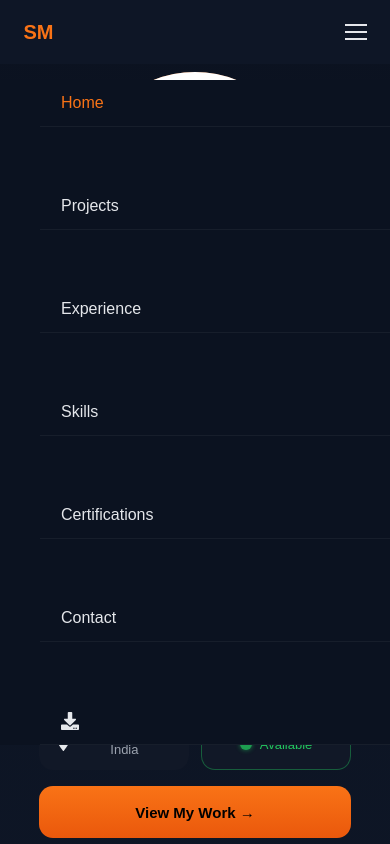
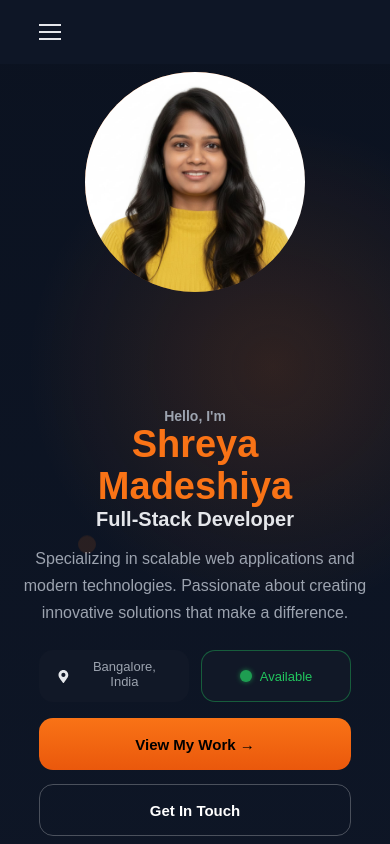
Before and after one commit to shreya-mad/Shreya-portfolio, a React (Vite) app: page / in a window 390 px wide. Shown: the top 844 px of the page. Built offline with nearby package versions, Linux system fonts and the light colour scheme.

Commit message:
navbar chnages

```diff
--- a/src/styles/Navbar.css
+++ b/src/styles/Navbar.css
@@ -1,9 +1,11 @@
-/* ========== RESET SAFETY ========== */
+/* ================= RESET ================= */
 * {
   box-sizing: border-box;
+  margin: 0;
+  padding: 0;
 }
 
-/* ========== NAVBAR ========== */
+/* ================= NAVBAR ================= */
 .navbar {
   position: fixed;
   top: 0;
@@ -14,11 +16,10 @@
   background: #0e1626;
   display: flex;
   align-items: center;
-  justify-content: space-between;
   z-index: 9999;
 }
 
-/* LEFT */
+/* ================= LEFT ================= */
 .nav-left {
   display: flex;
   align-items: center;
@@ -30,36 +31,69 @@
   color: #f97316;
 }
 
-/* CENTER LINKS (DESKTOP) */
+/* ================= NAV LINKS (DESKTOP) ================= */
 .nav-links {
   display: flex;
   list-style: none;
-  gap: 40px;
+  gap: 56px;
+  margin-left: auto; /* 🔥 push menu to right */
 }
 
 .nav-links li a {
   color: #e5e7eb;
   text-decoration: none;
   font-weight: 500;
+  position: relative;
 }
 
 .nav-links li a:hover {
   color: #f97316;
 }
 
-/* RIGHT */
+/* ================= ACTIVE LINK ================= */
+.nav-links a.active {
+  color: #f97316;
+}
+
+.nav-links a.active::after {
+  content: "";
+  position: absolute;
+  left: 0;
+  bottom: -6px;
+  width: 100%;
+  height: 2px;
+  background: #f97316;
+  border-radius: 2px;
+}
+
+/* ================= DOWNLOAD ICON ================= */
+.download-cv {
+  display: flex;
+  align-items: center;
+  font-size: 18px;
+  color: #e5e7eb;
+  transition: 0.3s;
+}
+
+.download-cv:hover {
+  color: #f97316;
+  transform: translateY(-2px);
+}
+
+/* ================= RIGHT ================= */
 .nav-right {
   display: flex;
   align-items: center;
   gap: 12px;
+  margin-left: 16px;
 }
 
-/* ========== HAMBURGER ========== */
+
+/* ================= HAMBURGER ================= */
 .hamburger {
   display: none; /* hidden on desktop */
   background: none;
   border: none;
-  padding: 0;
   cursor: pointer;
   flex-direction: column;
   gap: 5px;
@@ -72,37 +106,7 @@
   transition: 0.3s;
 }
 
-/* ========== MOBILE ========== */
-@media (max-width: 768px) {
-
-  /* hide desktop menu */
-  .nav-links {
-    position: fixed;
-    top: 64px;
-    left: 0;
-    width: 100%;
-    background: #0b1220;
-    flex-direction: column;
-    gap: 0;
-    display: none;
-  }
-
-  .nav-links.open {
-    display: flex;
-  }
-
-  .nav-links li {
-    padding: 14px 6%;
-    border-bottom: 1px solid rgba(255,255,255,0.05);
-  }
-
-  /* show hamburger */
-  .hamburger {
-    display: flex;
-  }
-}
-
-/* ========== HAMBURGER ANIMATION ========== */
+/* ================= HAMBURGER ANIMATION ================= */
 .hamburger.active span:nth-child(1) {
   transform: rotate(45deg) translate(5px, 5px);
 }
@@ -115,52 +119,50 @@
   transform: rotate(-45deg) translate(5px, -5px);
 }
 
-.download-cv {
-  display: flex;
-  align-items: center;
-  justify-content: center;
-  font-size: 18px;
-  color: #e5e7eb;
-  transition: all 0.3s ease;
-}
+/* ================= MOBILE ================= */
+@media (max-width: 768px) {
+  /* show hamburger */
+  .hamburger {
+    display: flex;
+  }
 
-.download-cv:hover {
-  color: #f97316;
-  transform: translateY(-2px);
-}
-@media (max-width: 768px) {
+  /* mobile menu container */
+  .nav-links {
+    position: fixed;
+    top: 64px;                 /* below navbar */
+    left: 0;
+    width: 100%;
+    height: calc(100vh - 64px); /* 🔥 full screen minus navbar */
+    background: #0b1220;
+    flex-direction: column;
+    gap: 0;
+    display: none;
+    z-index: 9998;
+    overflow-y: auto;
+  }
+
+   .nav-left {
+    display: none; /* 🔥 hide SM on mobile */
+  }
+
+  /* open state */
+  .nav-links.open {
+    display: flex;
+  }
+
+  .nav-links li {
+    padding: 18px 6%;
+    border-bottom: 1px solid rgba(255, 255, 255, 0.05);
+  }
+
+  /* remove underline in mobile */
+  .nav-links a.active::after {
+    display: none;
+  }
+
+  /* download icon align */
   .download-cv {
-    justify-content: flex-start; /* 👈 align left */
-    width: 100%;                 /* take full row width */
+    justify-content: flex-start;
+    width: 100%;
   }
 }
-/* ACTIVE LINK */
-.nav-links a.active {
-  color: #f97316;
-  position: relative;
-}
-
-/* ORANGE UNDERLINE */
-.nav-links a.active::after {
-  content: "";
-  position: absolute;
-  left: 0;
-  bottom: -6px;
-  width: 100%;
-  height: 2px;
-  background: #f97316;
-  border-radius: 2px;
-}
-
-/* MOBILE FIX */
-@media (max-width: 768px) {
-  .nav-links a.active::after {
-    display: none; /* cleaner in mobile menu */
-  }
-}
-.nav-links {
-  display: flex;
-  list-style: none;
-  gap: 56px;
-  margin-left: auto;
-}
```
